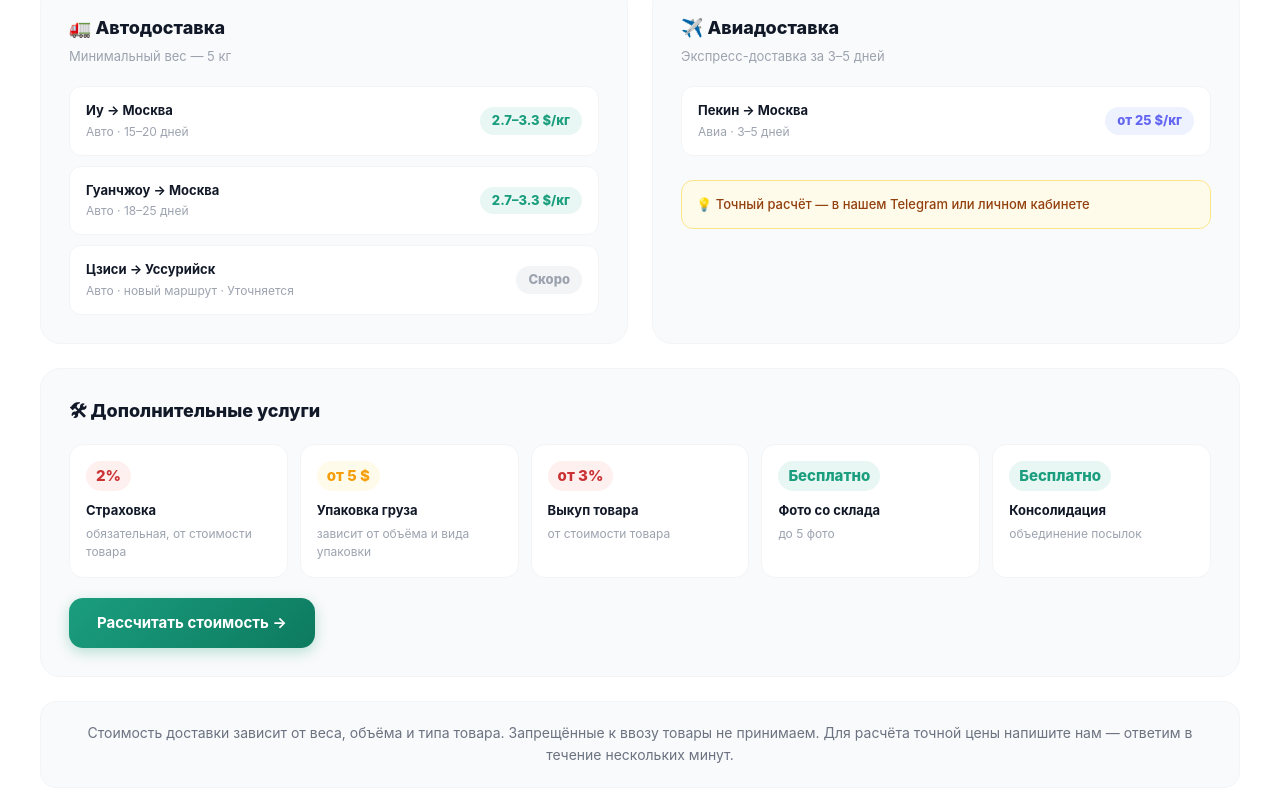
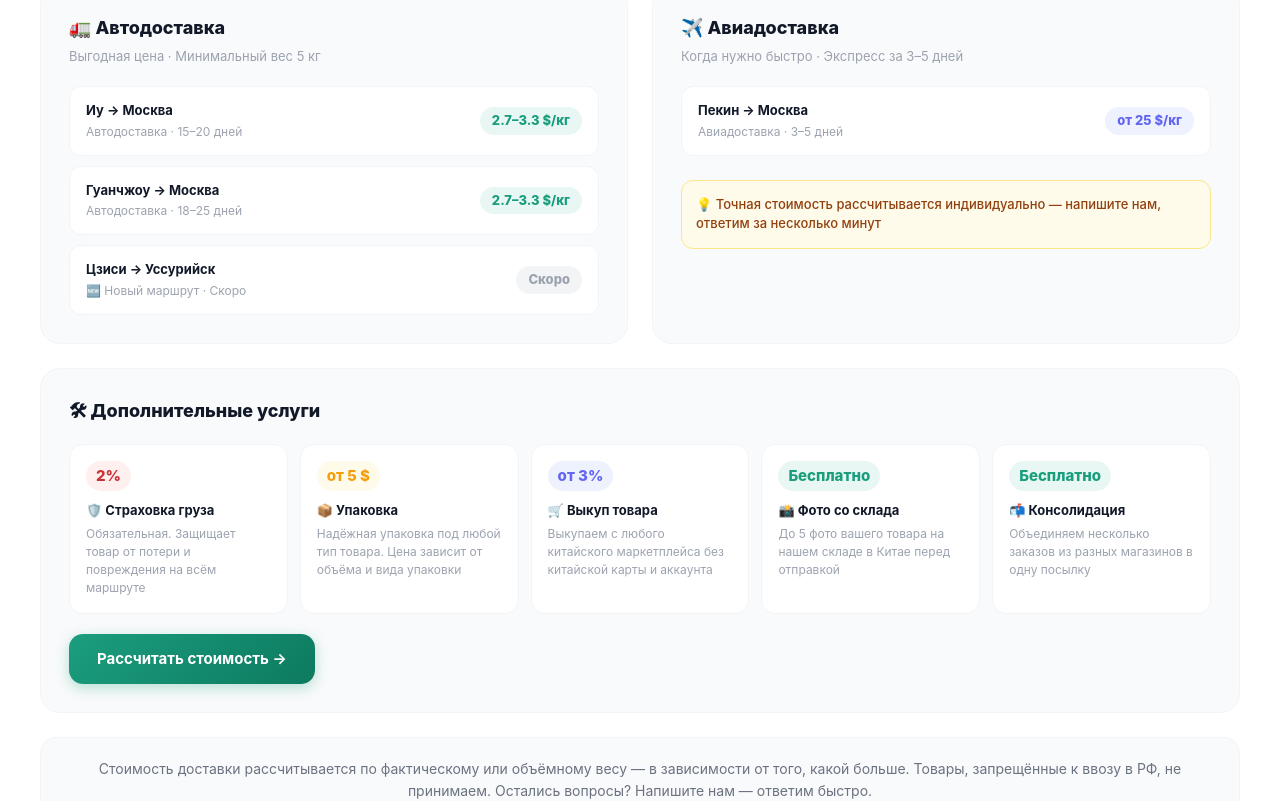
Before and after one commit to penjalittc-debug/taopost-site, a Next.js app: page / in a window 1280 px wide. Shown: the part 6320-7121 px from the top of the page. Built offline with nearby package versions, Linux system fonts and the light colour scheme.

Commit message:
copy: improve tariffs section text and descriptions

```diff
--- a/components/Tariffs.tsx
+++ b/components/Tariffs.tsx
@@ -1,21 +1,21 @@
 'use client';
 
 const AUTO_ROWS = [
-  { route: 'Иу → Москва', time: '15–20 дней', price: '2.7–3.3 $/кг', note: 'Авто' },
-  { route: 'Гуанчжоу → Москва', time: '18–25 дней', price: '2.7–3.3 $/кг', note: 'Авто' },
-  { route: 'Цзиси → Уссурийск', time: 'Уточняется', price: 'Скоро', note: 'Авто · новый маршрут' },
+  { route: 'Иу → Москва', time: '15–20 дней', price: '2.7–3.3 $/кг', note: 'Автодоставка' },
+  { route: 'Гуанчжоу → Москва', time: '18–25 дней', price: '2.7–3.3 $/кг', note: 'Автодоставка' },
+  { route: 'Цзиси → Уссурийск', time: 'Скоро', price: 'Скоро', note: '🆕 Новый маршрут' },
 ];
 
 const AIR_ROWS = [
-  { route: 'Пекин → Москва', time: '3–5 дней', price: 'от 25 $/кг', note: 'Авиа' },
+  { route: 'Пекин → Москва', time: '3–5 дней', price: 'от 25 $/кг', note: 'Авиадоставка' },
 ];
 
 const SERVICES = [
-  { name: 'Страховка', price: '2%', desc: 'обязательная, от стоимости товара', color: '#CB3234', bg: '#fff0f0' },
-  { name: 'Упаковка груза', price: 'от 5 $', desc: 'зависит от объёма и вида упаковки', color: '#f59e0b', bg: '#fffbeb' },
-  { name: 'Выкуп товара', price: 'от 3%', desc: 'от стоимости товара', color: '#CB3234', bg: '#fff0f0' },
-  { name: 'Фото со склада', price: 'Бесплатно', desc: 'до 5 фото', color: '#1B9E7E', bg: '#e8f7f3' },
-  { name: 'Консолидация', price: 'Бесплатно', desc: 'объединение посылок', color: '#1B9E7E', bg: '#e8f7f3' },
+  { name: '🛡️ Страховка груза', price: '2%', desc: 'Обязательная. Защищает товар от потери и повреждения на всём маршруте', color: '#CB3234', bg: '#fff0f0' },
+  { name: '📦 Упаковка', price: 'от 5 $', desc: 'Надёжная упаковка под любой тип товара. Цена зависит от объёма и вида упаковки', color: '#f59e0b', bg: '#fffbeb' },
+  { name: '🛒 Выкуп товара', price: 'от 3%', desc: 'Выкупаем с любого китайского маркетплейса без китайской карты и аккаунта', color: '#6366f1', bg: '#eef2ff' },
+  { name: '📸 Фото со склада', price: 'Бесплатно', desc: 'До 5 фото вашего товара на нашем складе в Китае перед отправкой', color: '#1B9E7E', bg: '#e8f7f3' },
+  { name: '📬 Консолидация', price: 'Бесплатно', desc: 'Объединяем несколько заказов из разных магазинов в одну посылку', color: '#1B9E7E', bg: '#e8f7f3' },
 ];
 
 export default function Tariffs() {
@@ -44,7 +44,7 @@ export default function Tariffs() {
             Стоимость доставки
           </h2>
           <p style={{ fontSize: '17px', color: '#6B7280', maxWidth: '480px', margin: '0 auto', lineHeight: 1.7 }}>
-            Тарифы рассчитываются индивидуально в зависимости от веса, габаритов и типа товара
+            Прозрачные тарифы без скрытых платежей. Цена зависит от веса, габаритов и типа товара
           </p>
         </div>
 
@@ -55,7 +55,7 @@ export default function Tariffs() {
             <h3 style={{ fontSize: '18px', fontWeight: 800, color: '#111827', marginBottom: '6px' }}>
               🚛 Автодоставка
             </h3>
-            <p style={{ fontSize: '13px', color: '#9CA3AF', marginBottom: '20px' }}>Минимальный вес — 5 кг</p>
+            <p style={{ fontSize: '13px', color: '#9CA3AF', marginBottom: '20px' }}>Выгодная цена · Минимальный вес 5 кг</p>
             <div style={{ display: 'flex', flexDirection: 'column', gap: '10px' }}>
               {AUTO_ROWS.map((row, i) => (
                 <div key={i} style={{
@@ -85,7 +85,7 @@ export default function Tariffs() {
             <h3 style={{ fontSize: '18px', fontWeight: 800, color: '#111827', marginBottom: '6px' }}>
               ✈️ Авиадоставка
             </h3>
-            <p style={{ fontSize: '13px', color: '#9CA3AF', marginBottom: '20px' }}>Экспресс-доставка за 3–5 дней</p>
+            <p style={{ fontSize: '13px', color: '#9CA3AF', marginBottom: '20px' }}>Когда нужно быстро · Экспресс за 3–5 дней</p>
             <div style={{ display: 'flex', flexDirection: 'column', gap: '10px', marginBottom: '24px' }}>
               {AIR_ROWS.map((row, i) => (
                 <div key={i} style={{
@@ -114,7 +114,7 @@ export default function Tariffs() {
               fontSize: '13px', color: '#92400e', fontWeight: 500,
               border: '1px solid #fde68a',
             }}>
-              💡 Точный расчёт — в нашем Telegram или личном кабинете
+              💡 Точная стоимость рассчитывается индивидуально — напишите нам, ответим за несколько минут
             </div>
           </div>
 
@@ -179,8 +179,8 @@ export default function Tariffs() {
           textAlign: 'center',
           lineHeight: 1.6,
         }}>
-          Стоимость доставки зависит от веса, объёма и типа товара. Запрещённые к ввозу товары не принимаем.
-          Для расчёта точной цены напишите нам — ответим в течение нескольких минут.
+          Стоимость доставки рассчитывается по фактическому или объёмному весу — в зависимости от того, какой больше.
+          Товары, запрещённые к ввозу в РФ, не принимаем. Остались вопросы? Напишите нам — ответим быстро.
         </div>
 
       </div>
```
